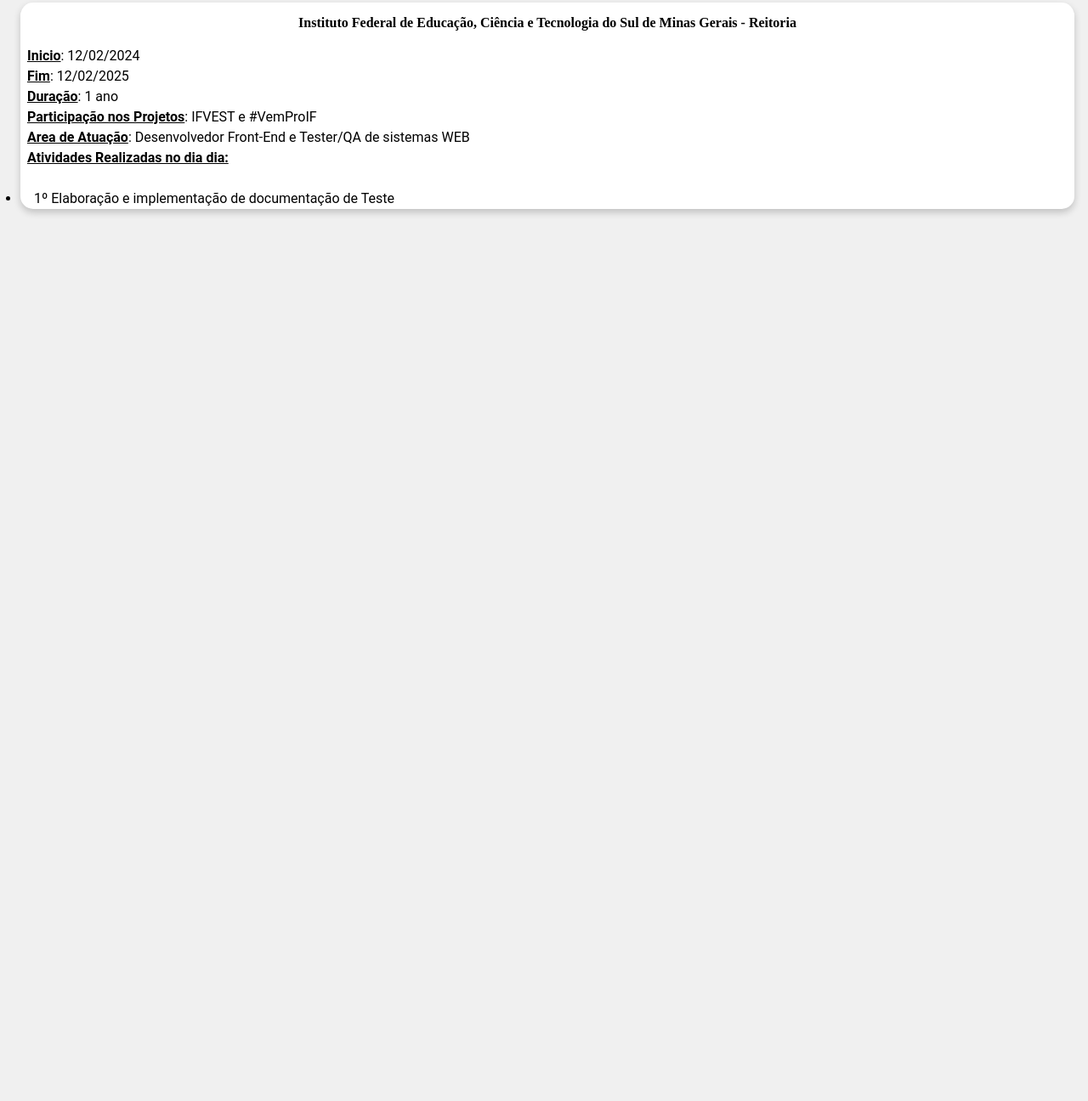
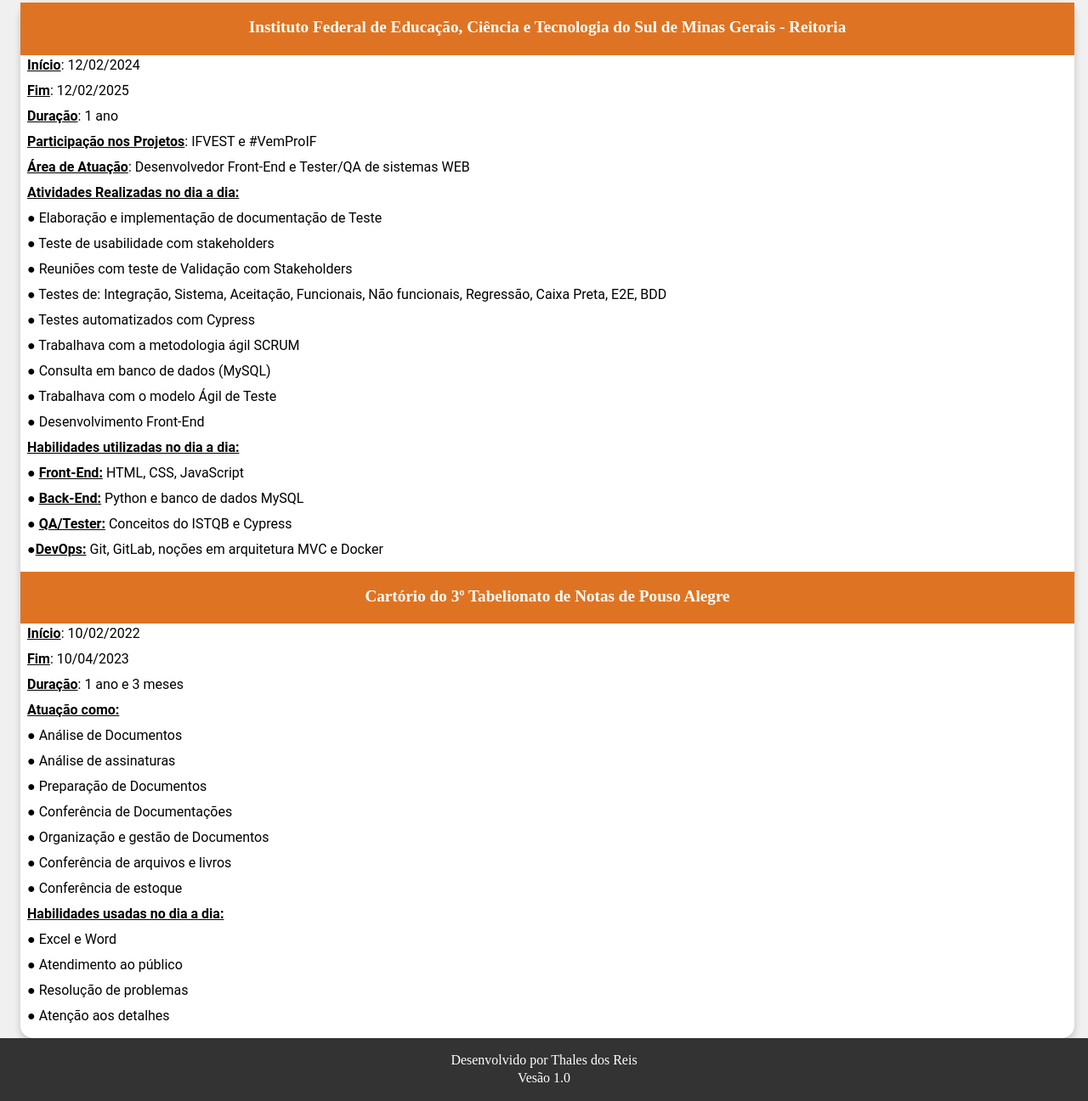
Before and after one commit to Mr-Thales-Reis/Curriculo_Web, a plain HTML site: page experiencia.html in a window 1280 px wide. Shown: the part 240-1536 px from the top of the page at 85% size. Before the commit the page ends 800 px from the top, so only its background shows below. Drawn offline with Linux system fonts and the light colour scheme.

Commit message:
Finalização da página de experiências

```diff
--- a/Styles/Mensagem_boas_vindas.css
+++ b/Styles/Mensagem_boas_vindas.css
@@ -3,6 +3,6 @@
     justify-content: center;
     padding-top: 1em;
     padding-bottom: 1em;
-    font-family: var(--fonte-subtitulo);
+    font-family: var(--fonte-cabeçalho);
     font-weight: 700;
 }
--- a/Styles/Pag_experiencias.css
+++ b/Styles/Pag_experiencias.css
@@ -1,5 +1,5 @@
 .titulo_experiencia{
-    font-family: var(--fonte-subtitulo);
+    font-family: var(--fonte-padrão);
     font-size: 1.4em;
     font-weight: 400;
     text-decoration: underline;
@@ -15,11 +15,15 @@
   box-shadow: 0 4px 8px rgba(0,0,0,0.2);
 }
 
-.tituli_IF{
+.titulo_experiencia_nomes{
     font-family: var(--fonte-subtitulo);
+    color: white;
     font-weight: 700;
     padding: 1em 0.5em 1.2em 0.5em;
     text-align: center;
+    text-decoration: none;
+    font-size: 1.2em;
+    background-color: var(--background-cabeçalho);
 }
 
 .lista_informacoes_IF{
@@ -43,3 +47,19 @@
     font-weight: bold;
     text-decoration: underline
 }
+
+.lista_informacoes_IF li {
+    margin-bottom: 6px;
+    font-family: var(--fonte-padrão);
+    font-weight: 400;
+}
+
+.titulo_cartório{
+    display: flex;
+    text-align: center;
+}
+
+.lista_informacoes_IF {
+    font-family: var(--fonte-padrão);
+    font-weight: 400;
+}
--- a/experiencia.html
+++ b/experiencia.html
@@ -34,23 +34,56 @@
             <h1 class="titulo_experiencia">Experiências Profissionais</h1>
         </div>
         <div>
-
         <section class="Experiências">
             <div class="experiencia_ifsuldeminas">
-                <h1 class="tituli_IF">Instituto Federal de Educação, Ciência e Tecnologia do Sul de Minas Gerais - Reitoria</h1>
+                <h1 class="titulo_experiencia_nomes">Instituto Federal de Educação, Ciência e Tecnologia do Sul de Minas Gerais - Reitoria</h1>
                 <ul class="lista_informacoes_IF">
-                    <li><strong class="negrito">Inicio</strong>: 12/02/2024</li>
+                    <li><strong class="negrito">Início</strong>: 12/02/2024</li>
                     <li><strong class="negrito">Fim</strong>: 12/02/2025</li>
                     <li><strong class="negrito">Duração</strong>: 1 ano</li>
                     <li><strong class="negrito">Participação nos Projetos</strong>: IFVEST e #VemProIF</li>
-                    <li><strong class="negrito">Area de Atuação</strong>: Desenvolvedor Front-End e Tester/QA de sistemas WEB</li>
-                    <li><strong class="negrito">Atividades Realizadas no dia dia:</strong></li>
+                    <li><strong class="negrito">Área de Atuação</strong>: Desenvolvedor Front-End e Tester/QA de sistemas WEB</li>
+                    <li><strong class="negrito">Atividades Realizadas no dia a dia:</strong></li>
+                    <li>● Elaboração e implementação de documentação de Teste</li>
+                    <li>● Teste de usabilidade com stakeholders</li>
+                    <li>● Reuniões com teste de Validação com Stakeholders</li>
+                    <li>● Testes de: Integração, Sistema, Aceitação, Funcionais, Não funcionais, Regressão, Caixa Preta, E2E, BDD</li>
+                    <li>● Testes automatizados com Cypress</li>
+                    <li>● Trabalhava com a metodologia ágil SCRUM</li>
+                    <li>● Consulta em banco de dados (MySQL)</li>
+                    <li>● Trabalhava com o modelo Ágil de Teste</li>
+                    <li>● Desenvolvimento Front-End</li>
+                    <li><strong class="negrito">Habilidades utilizadas no dia a dia:</strong></li>
+                    <li>● <strong class="negrito">Front-End:</strong> HTML, CSS, JavaScript</li>
+                    <li>● <strong class="negrito">Back-End:</strong> Python e banco de dados MySQL</li>
+                    <li>● <strong class="negrito">QA/Tester:</strong> Conceitos do ISTQB e Cypress</li>
+                    <li>●<strong class="negrito">DevOps:</strong> Git, GitLab, noções em arquitetura MVC e Docker</li>
                 </ul>
-                <ol>
-                    <li class="atribuições_if">1º Elaboração e implementação de documentação de Teste </li>
-                </ol>
+            </div>
+
+            <div class="experiencia_cartorio">
+                <h1 class="titulo_experiencia_nomes">Cartório do 3º Tabelionato de Notas de Pouso Alegre</h1>
+                <ul class="lista_informacoes_IF">
+                    <li><strong class="negrito">Início</strong>: 10/02/2022</li>
+                    <li><strong class="negrito">Fim</strong>: 10/04/2023</li>
+                    <li><strong class="negrito">Duração</strong>: 1 ano e 3 meses</li>
+                    <li><strong class="negrito">Atuação como:</strong></li>
+                    <li>● Análise de Documentos</li>
+                    <li>● Análise de assinaturas</li>
+                    <li>● Preparação de Documentos</li>
+                    <li>● Conferência de Documentações</li>
+                    <li>● Organização e gestão de Documentos</li>
+                    <li>● Conferência de arquivos e livros</li>
+                    <li>● Conferência de estoque</li>
+                    <li><strong class="negrito">Habilidades usadas no dia a dia:</strong></li>
+                    <li>● Excel e Word</li>
+                    <li>● Atendimento ao público</li>
+                    <li>● Resolução de problemas</li>
+                    <li>● Atenção aos detalhes</li>
+                </ul>
             </div>
         </section>
     </main>
+    <footer class="rodape">Desenvolvido por Thales dos Reis<br>Vesão 1.0</footer>
 </body>
 </html>
```
